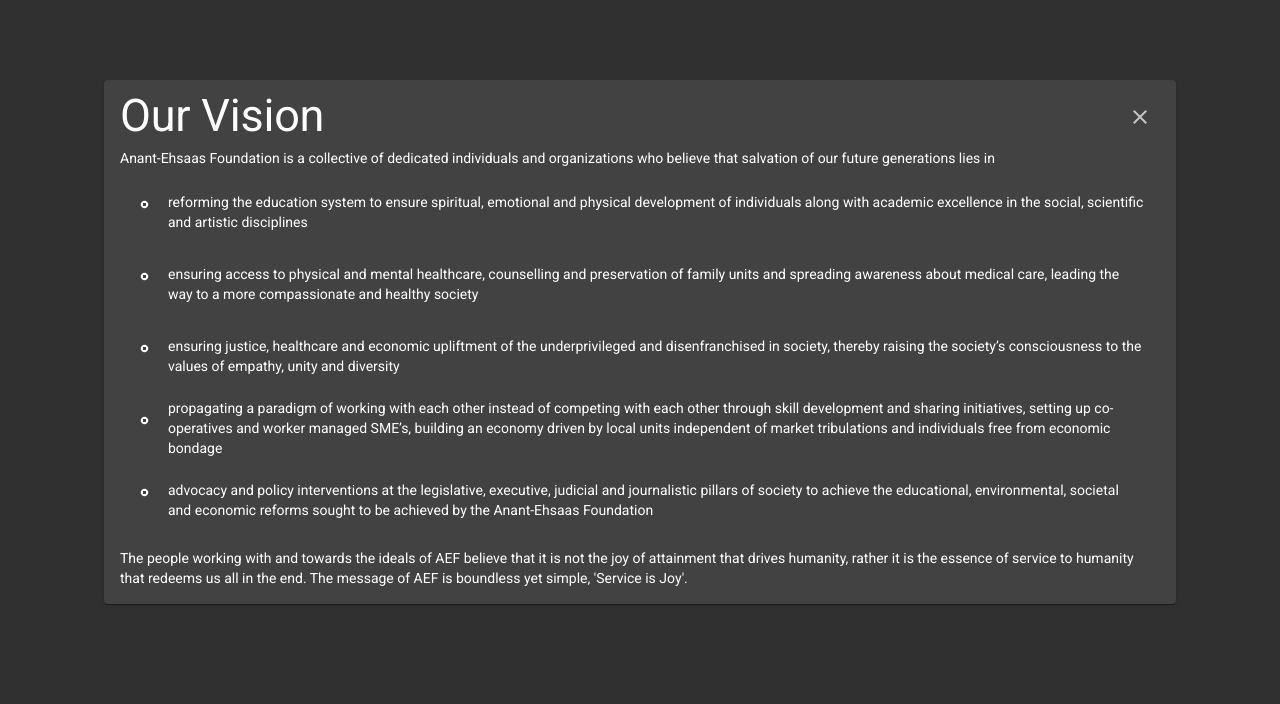
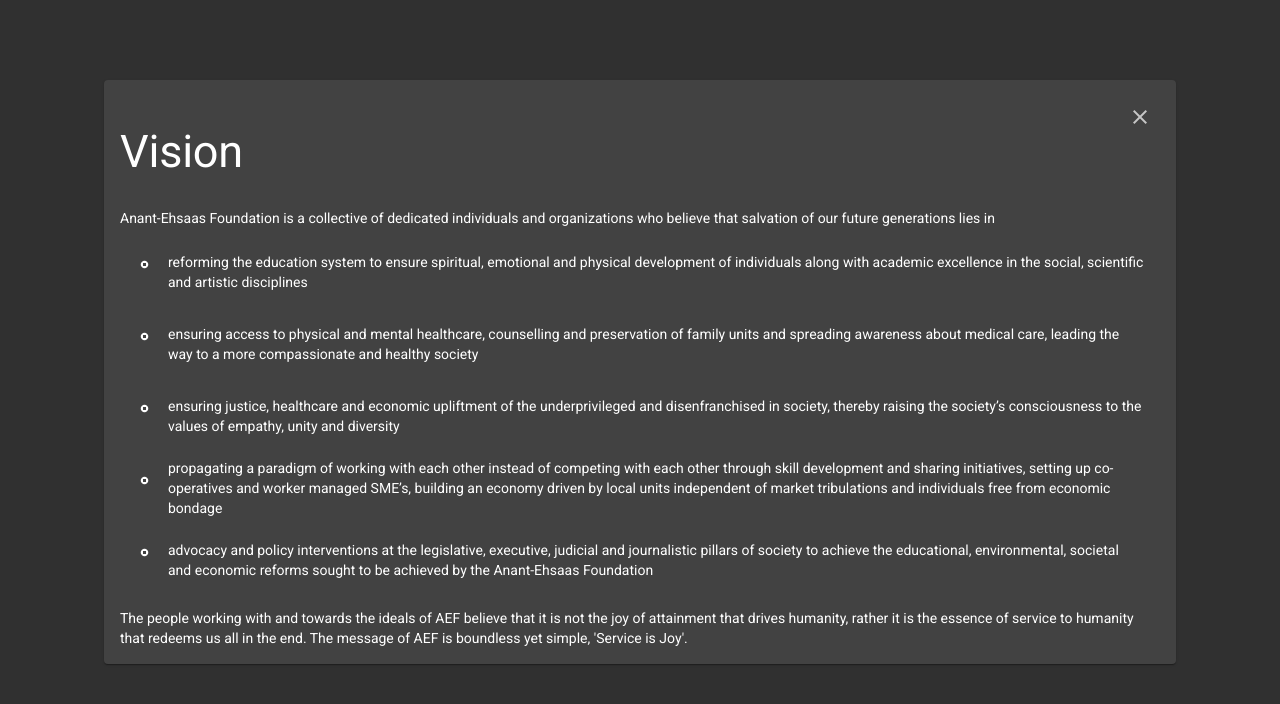
Before and after one commit to anant-ehsaas/anant-ehsaas.github.io, an Angular app: page /vision in a window 1280 px wide. Shown: the top 704 px of the page. Built offline with nearby package versions, Linux system fonts and the light colour scheme.

Commit message:
Update styling on vision card

```diff
--- a/src/app/vision/vision.component.css
+++ b/src/app/vision/vision.component.css
@@ -1,14 +1,14 @@
-mat-card-subtitle {
-  float: right;
-}
-
 mat-card {
   margin: 5rem auto 0;
   max-width: 65rem;
 }
 
-mat-icon {
-  font-size: 2px;
+mat-card-subtitle {
+  float: right;
+}
+
+mat-card-title {
+  margin: 2rem 0 !important;
 }
 
 .mat-list-item {
--- a/src/app/vision/vision.component.html
+++ b/src/app/vision/vision.component.html
@@ -5,7 +5,7 @@
     </button>
   </mat-card-subtitle>
   <mat-card-title>
-    <span class="mat-display-2">Our Vision</span>
+    <span class="mat-display-2">Vision</span>
   </mat-card-title>
   <mat-card-subtitle></mat-card-subtitle>
   <!-- <mat-divider></mat-divider> -->
--- a/src/styles.css
+++ b/src/styles.css
@@ -1,4 +1,13 @@
 /* You can add global styles to this file, and also import other style files */
 
-html, body { height: 100%; }
-body { margin: 0; font-family: Roboto, "Helvetica Neue", sans-serif; }
+html,
+body {
+  height: 100%;
+}
+body {
+  margin: 0;
+  font-family: Roboto, "Helvetica Neue", sans-serif;
+}
+.mat-body {
+  font-size: 1.2rem;
+}
```
